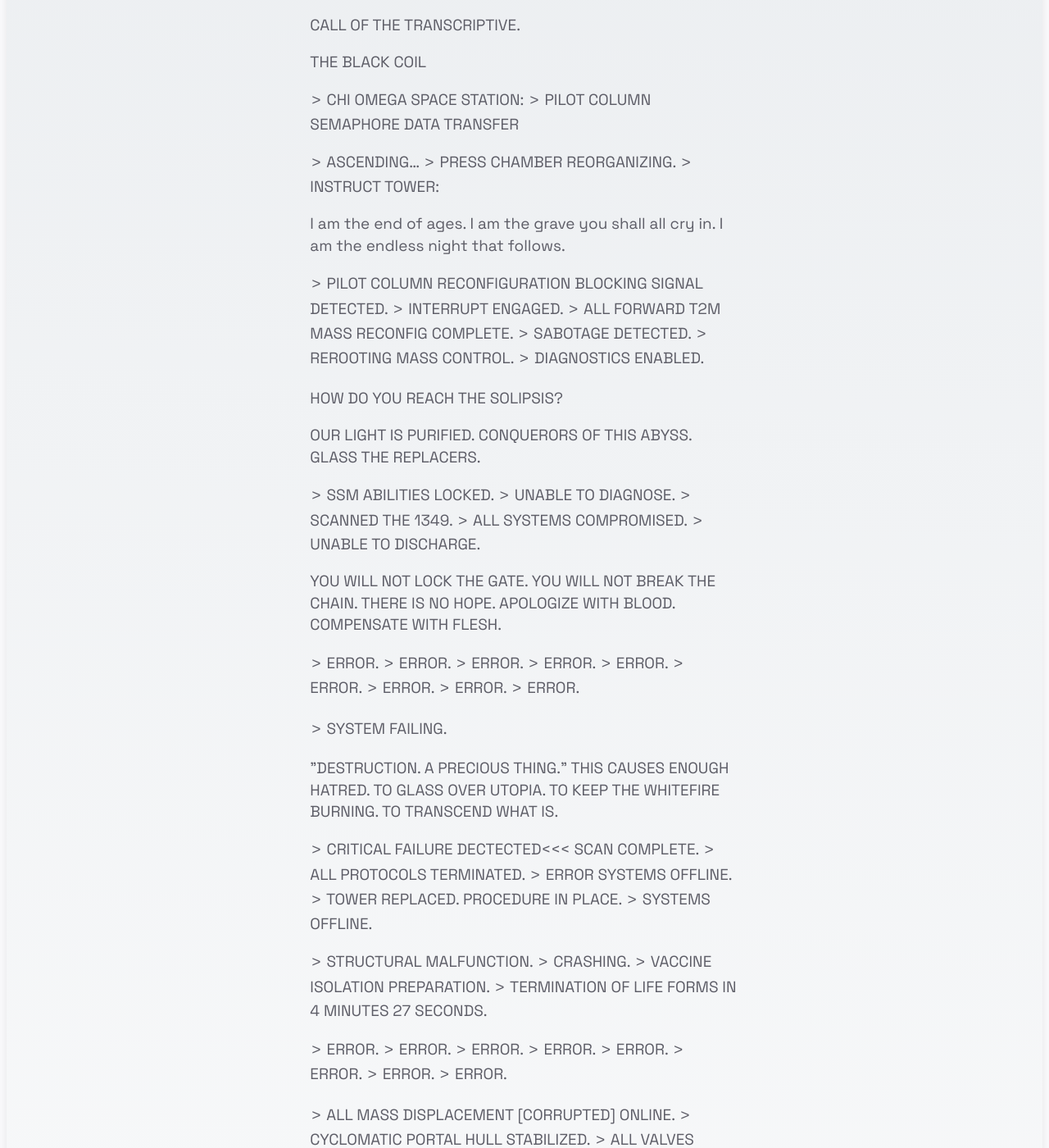
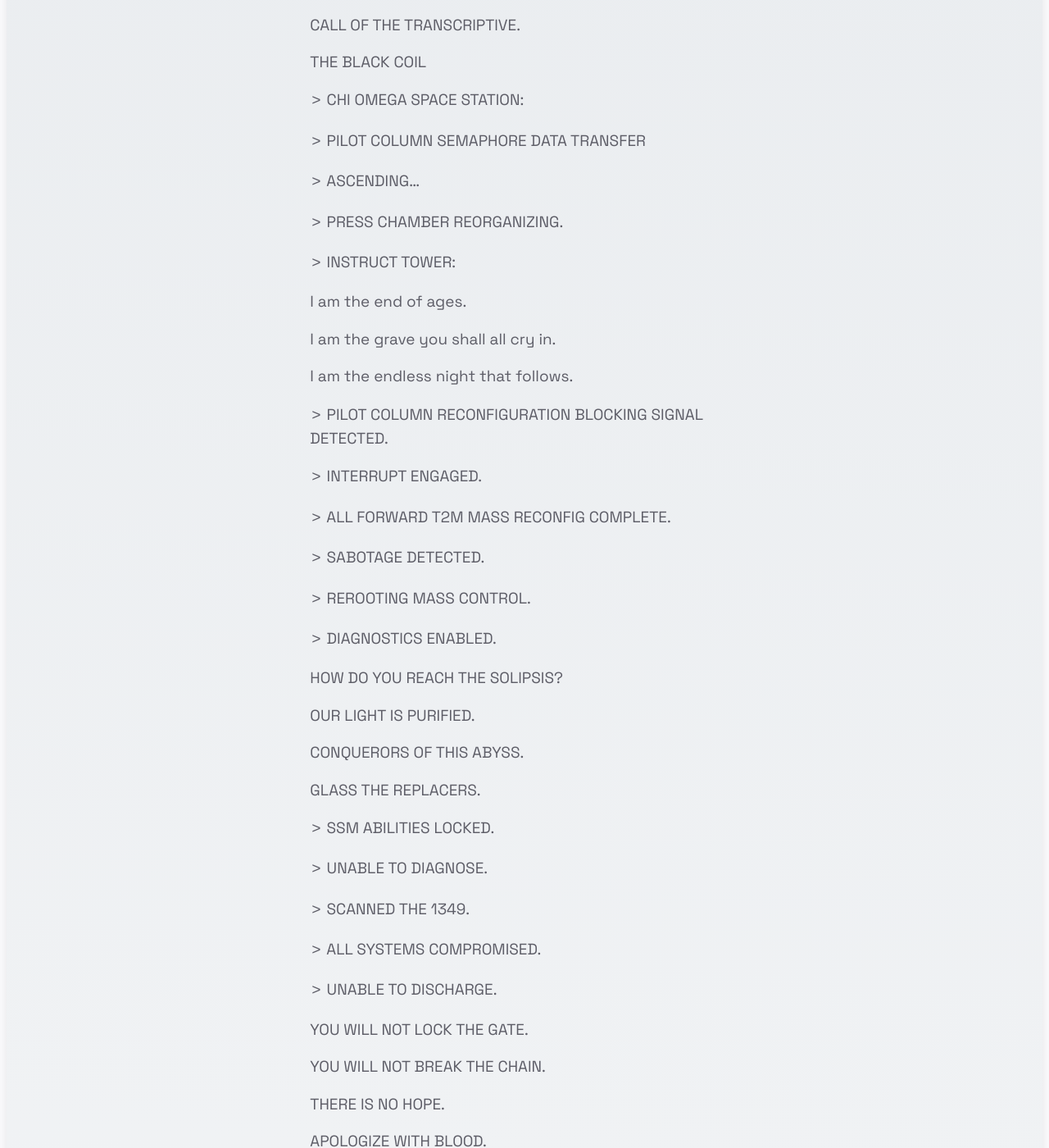
Before and after one commit to 7368697661/old-site, a Jekyll site: the page built from _notes/Dreams/RING00.md, in a window 1280 px wide and 1400 px high, scrolled down 710 px. Shown: the whole window at 82% size. Built offline with Jekyll 4.4.1, drawn with Linux system fonts in a browser that asks for light colours; some of the changed text lies outside the part shown.

Commit message:
Update RING00.md

```diff
--- a/_notes/Dreams/RING00.md
+++ b/_notes/Dreams/RING00.md
@@ -3,7 +3,6 @@ title: RING00
 feed: show
 date: 2023-04-18
 ---
-
 `>` [PATTERNWAKE DETECTED]
 
 `>` ROUTINE-EXTRA_SOL_SECRET_HADAL_INSTANT
@@ -29,139 +28,214 @@ CALL OF THE TRANSCRIPTIVE.
 THE BLACK COIL
 
 `>` CHI OMEGA SPACE STATION:
+
 `>` PILOT COLUMN SEMAPHORE DATA TRANSFER
 
 `>` ASCENDING...
+
 `>` PRESS CHAMBER REORGANIZING.
+
 `>` INSTRUCT TOWER:
 
 I am the end of ages.
+
 I am the grave you shall all cry in.
+
 I am the endless night that follows.
 
 `>` PILOT COLUMN RECONFIGURATION BLOCKING SIGNAL DETECTED.
+
 `>` INTERRUPT ENGAGED.
+
 `>` ALL FORWARD T2M MASS RECONFIG COMPLETE.
+
 `>` SABOTAGE DETECTED.
+
 `>` REROOTING MASS CONTROL.
+
 `>` DIAGNOSTICS ENABLED.
 
 HOW DO YOU REACH THE SOLIPSIS?
 
 OUR LIGHT IS PURIFIED.
+
 CONQUERORS OF THIS ABYSS.
+
 GLASS THE REPLACERS.
 
 `>` SSM ABILITIES LOCKED.
+
 `>` UNABLE TO DIAGNOSE.
+
 `>` SCANNED THE 1349.
+
 `>` ALL SYSTEMS COMPROMISED.
+
 `>` UNABLE TO DISCHARGE.
 
 YOU WILL NOT LOCK THE GATE.
+
 YOU WILL NOT BREAK THE CHAIN.
+
 THERE IS NO HOPE.
+
 APOLOGIZE WITH BLOOD.
+
 COMPENSATE WITH FLESH.
 
 `>` ERROR.
+
 `>` ERROR.
+
 `>` ERROR.
+
 `>` ERROR.
+
 `>` ERROR.
+
 `>` ERROR.
+
 `>` ERROR.
+
 `>` ERROR.
+
 `>` ERROR.
 
 `>` SYSTEM FAILING.
 
 \"DESTRUCTION.
+
 A PRECIOUS THING.\"
+
 THIS CAUSES ENOUGH HATRED.
+
 TO GLASS OVER UTOPIA.
+
 TO KEEP THE WHITEFIRE BURNING.
+
 TO TRANSCEND WHAT IS.
 
 `>` CRITICAL FAILURE DECTECTED\<\<\< SCAN COMPLETE.
+
 `>` ALL PROTOCOLS TERMINATED.
+
 `>` ERROR SYSTEMS OFFLINE.
+
 `>` TOWER REPLACED. PROCEDURE IN PLACE.
+
 `>` SYSTEMS OFFLINE.
 
 `>` STRUCTURAL MALFUNCTION.
+
 `>` CRASHING.
+
 `>` VACCINE ISOLATION PREPARATION.
+
 `>` TERMINATION OF LIFE FORMS IN 4 MINUTES 27 SECONDS.
 
 `>` ERROR.
+
 `>` ERROR.
+
 `>` ERROR.
+
 `>` ERROR.
+
 `>` ERROR.
+
 `>` ERROR.
+
 `>` ERROR.
+
 `>` ERROR.
 
 `>` ALL MASS DISPLACEMENT [CORRUPTED] ONLINE.
+
 `>` CYCLOMATIC PORTAL HULL STABILIZED.
+
 `>` ALL VALVES FLUSHED FOR CYCLOMATIC CORRIDOR.
+
 `>` TRACE EMPTY. VALVE 76 OPENED.
+
 `>` REBOOT MAIN SYSTEMS FROM WHITEFIRE THRUST.
 
 `>` INITIATING NUCLEAR REACTOR IN 3.2 GAUSS.
+
 `>` TRACE NUCLEAR BURNER.
+
 `>` SLOT ONE TRACE CONSUMED.
+
 `>` INSTANCES FAIL. THROW INSTANT. CONTAIN INSTANT.
 
 `>` GRAVITIC IMEPULSE MODULATOR INPUTTING SPECIFIC PATTERN.
+
 `>` LIMBO VIOLATION DETECTED.
 
 `>` INTERFERING BETWEEN PHASES OF EAGLES CAGE.
+
 `>` INFINITE_LOOP_THE_REPLICATION_AXIOM
+
 `>` DEFINING ITERATIVE LIMIT. ERROR TOO MANY MEASUREMENTS.
 
 `>` ACCURACY OF NONTURING LIMIT INCREASING.
 
 `>` RECORDING TYPE.
+
 `>` RECORDING SUB_TYPE.
 
 `>` ALL PATTERNS HAVE BEEN DETECTED [MULTIPLE PATTERNS DETECTED]
+
 `>` LABYRINTHIA EJECTED
 
+`>` THE ECHO CANNOT BE SILENCED.
 
-`>` THE ECHO CANNOT BE SILENCED.
 `>` THE DOOR IS OPENED.
 
 `>` THE BASIN IS ALMOST CLEAR.
+
 `>` THE CHOICE IS NEAR.
 
 `>` CONSEQUENCES
+
 `>` CONSEQUENCES
 
 `>` THE FOUNTAIN IS ETERNAL.
+
 `>` ERROR MODE
+
 `>` ERROR MODE
+
 `>` ERROR MODE
+
 `>` ERROR MODE
+
 `>` ERROR MODE
 
 
 `>` ERROR MODE
+
 `>` ERROR MODE
 
 `>` SYSTEM FAILURE.
 
 `>` A FAULT IN DATA RNA TRANSFER ACCUMULATED.
+
 `>` SYSTEM TURNING OFF.
 
 BIRTH OF THE PATTERNWAKE EMPEROR.
+
 BIRTH OF THE VOID ICON.
+
 BIRTH OF SILENCE.
+
 BIRTH OF THE SEA.
+
 `>` FARFINDER -> BPS IMPURIFICATION.
+
 `>` UMPIRE -> SECTOR CORRUPTION.
+
 `>` ERROR {MER DE VIE}.
+
 `>` ERROR.
 
 `>` SYSTEMS OFFLINE.
```
